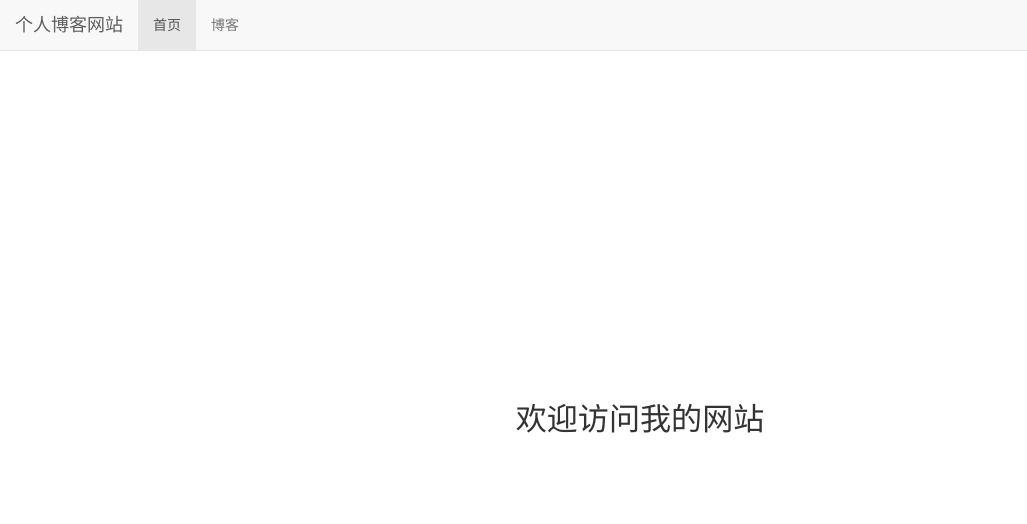
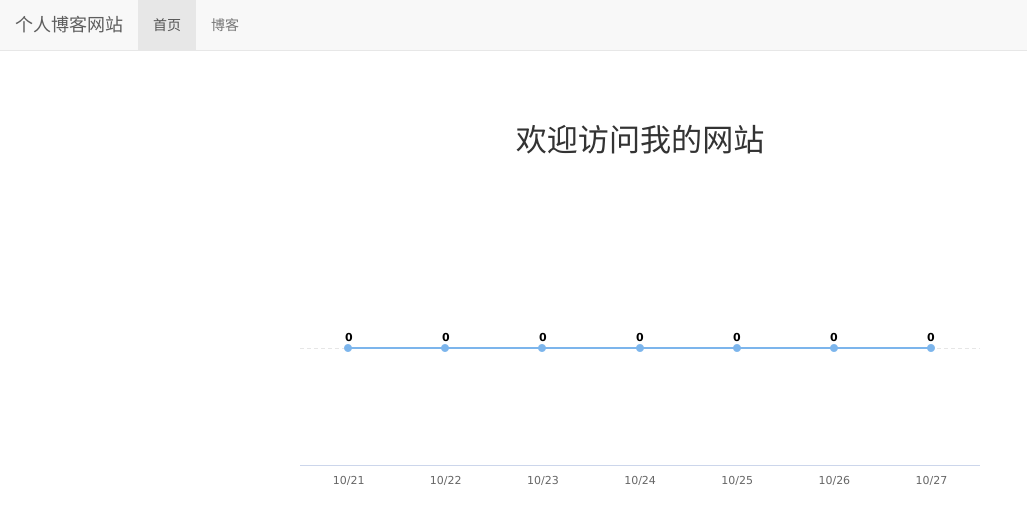
Before and after one commit to Clpy/Blog, a Django app: page / in a window 1280 px wide. Shown: the top 524 px of the page, without its empty margins (0-1027 px from the left). Run offline with Django 3.2, Linux system fonts and the light colour scheme; data that the repository does not hold is empty; some libraries are stand-ins or nearby versions.

Commit message:
统计七天内的每天的阅读计数并显示

```diff
--- a/Blog/views.py
+++ b/Blog/views.py
@@ -1,8 +1,14 @@
 # coding=utf-8
 from django.shortcuts import render
+from django.contrib.contenttypes.models import ContentType
+from read_statistics.utils import get_seven_days_read_data
+from articles.models import Article
 
 def index(request):
+    article_content_type = ContentType.objects.get_for_model(Article)  # 获取模型类
+    dates, read_nums = get_seven_days_read_data(article_content_type)
     context = {
-
+        'read_nums': read_nums,
+        'dates': dates
     }
     return render(request, 'index.html',context)
--- a/read_statistics/utils.py
+++ b/read_statistics/utils.py
@@ -1,6 +1,10 @@
 # coding=utf-8
-from .models import ReadNum
+import datetime
+from django.utils import timezone
+from .models import ReadNum, ReadDetail
+from django.db.models import Sum
 from django.contrib.contenttypes.models import ContentType
+
 
 
 def read_statistics_once_read(request, obj):
@@ -14,13 +18,28 @@ def read_statistics_once_read(request, obj):
 
     # 提取浏览器中的cookie,如果不存在cookie
     if not request.COOKIES.get(key):
-        if ReadNum.objects.filter(content_type=ct, object_id=obj.pk).count():
-            # 存在记录
-            readnum = ReadNum.objects.get(content_type=ct, object_id=obj.pk)
-        else:
-            # 不存在对应的记录
-            readnum = ReadNum(content_type=ct, object_id=obj.pk)
+        # 总阅读数加1
+        readnum, created = ReadNum.objects.get_or_create(content_type=ct, object_id=obj.pk)
         # 计数加1
         readnum.read_num += 1
         readnum.save()
+
+        date = timezone.now().date()
+        readdetail, created = ReadDetail.objects.get_or_create(content_type=ct, object_id=obj.pk, date=date)
+        readdetail.read_num += 1
+        readdetail.save()
+
     return key
+
+def get_seven_days_read_data(content_type):
+    today = timezone.now().date()
+    dates = []
+    read_nums = []
+    for i in range(7, 0, -1):
+        date = today - datetime.timedelta(days=i)  # 获取相隔i天的日期
+        dates.append(date.strftime('%m/%d'))
+        read_details = ReadDetail.objects.filter(content_type=content_type, date=date)  # 获取阅读明细
+        result = read_details.aggregate(read_num_sum=Sum('read_num'))
+        read_nums.append(result.get('read_num_sum') or 0)
+
+    return dates, read_nums
--- a/static/css/index.css
+++ b/static/css/index.css
@@ -1,9 +1,12 @@
 h3.index-content {
     font-size: 222%;
-    /* 生成绝对定位的元素 */
-    position: absolute;
-    left: 50%;
-    top: 50%;
-    /* 往上(X轴)，左(Y轴) 移动自身长宽的50% ，以使其居于中心位置 */
-    transform: translate(-50%, -50%);
+    text-align: center;
+    margin-top: 4em;
+    margin-bottom: 2em;
 }
+div#container {
+    margin: 0 auto;
+    height: 20em;
+    min-width: 15em;
+    max-width: 50em;
+}
--- a/templates/index.html
+++ b/templates/index.html
@@ -5,6 +5,7 @@
 {% endblock title %}
 {% block header_extends %}
     <link rel="stylesheet" href="{% static '/css/index.css'%}">
+    <script src="http://cdn.highcharts.com.cn/highcharts/highcharts.js"></script>
 {% endblock header_extends %}
 
 {% block nav_index_active %}
@@ -14,4 +15,43 @@
 {% block content %}
     <link>
     <h3 class="index-content">欢迎访问我的网站</h3>
+    <!-- 图表容器 DOM -->
+    <div id="container"></div>
+    <script>
+        // 图表配置
+        var options = {
+            chart: {
+                type: 'line'                          //指定图表的类型，默认是折线图（line）
+            },
+            title: {
+                text: null                 // 标题
+            },
+            xAxis: {
+                categories: {{ dates|safe }}, // x 轴分类
+                tickmarkPlacement: 'on',
+            },
+            yAxis: {
+                title: {
+                    text: null                // y 轴标题
+                },
+                labels: {enabled: false},
+                gridLineDashStyle: 'Dash',
+            },
+            series: [{                              // 数据列
+                name: '阅读量',                        // 数据列名
+                data: {{ read_nums|safe }}                   // 数据
+            }],
+            plotOptions: {
+                line: {
+                    dataLabels: {
+                        enabled: true
+                    }
+                }
+            },
+            legend: {enabled: false},
+            credits: {enabled: false},
+        };
+        // 图表初始化函数
+        var chart = Highcharts.chart('container', options);
+    </script>
 {% endblock content %}
```
Also changed, not shown: read_statistics/admin.py (+9 -1 lines), read_statistics/models.py (+10 -0 lines), read_statistics/migrations/0002_auto_20191108_1434.py (added).
